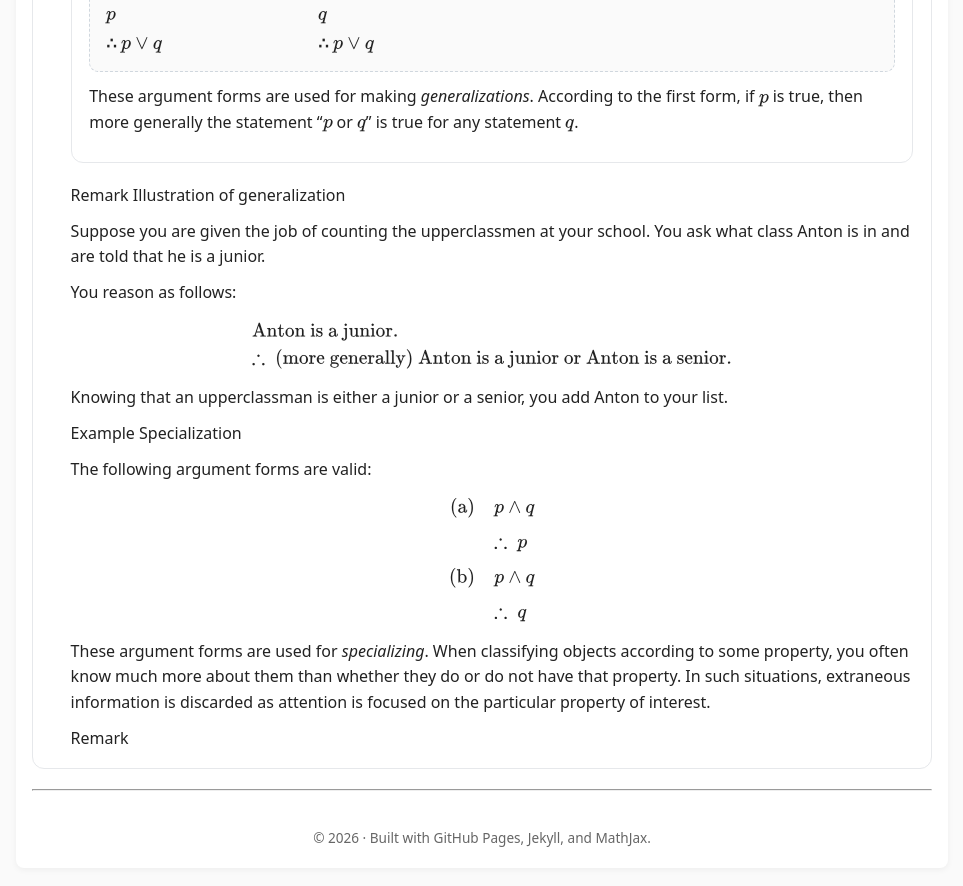
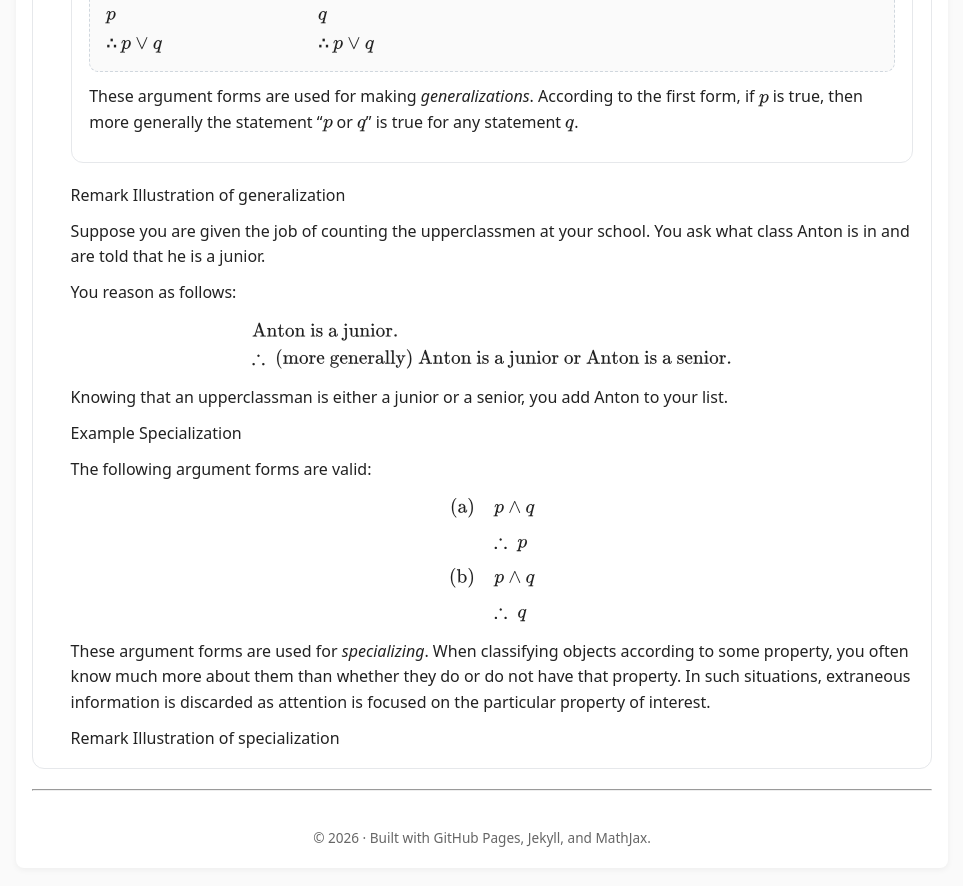
Before and after one commit to SaleemKamaludin/SaleemKamaludin.github.io, a Jekyll site: the page built from courses/comp1604/lecture-notes/lecture-01/index.md, in a window 1280 px wide and 900 px high, scrolled down 6179 px. Shown: the top 886 px of the window, without its empty margins (158-1121 px from the left). Built offline with Jekyll 4.4.1, drawn with Linux system fonts in a browser that asks for light colours.

Commit message:
Update index.md

```diff
--- a/courses/comp1604/lecture-notes/lecture-01/index.md
+++ b/courses/comp1604/lecture-notes/lecture-01/index.md
@@ -2078,3 +2078,4 @@ In such situations, extraneous information is discarded as attention is focused
 <section class="remark" id="rem-specialization-illustration" aria-labelledby="rem-title-specialization-illustration">
   <div class="remark__header">
     <span class="remark__label">Remark</span>
+    <span class="remark__title" id="rem-title-specialization-illustration">Illustration of specialization</span>
```
